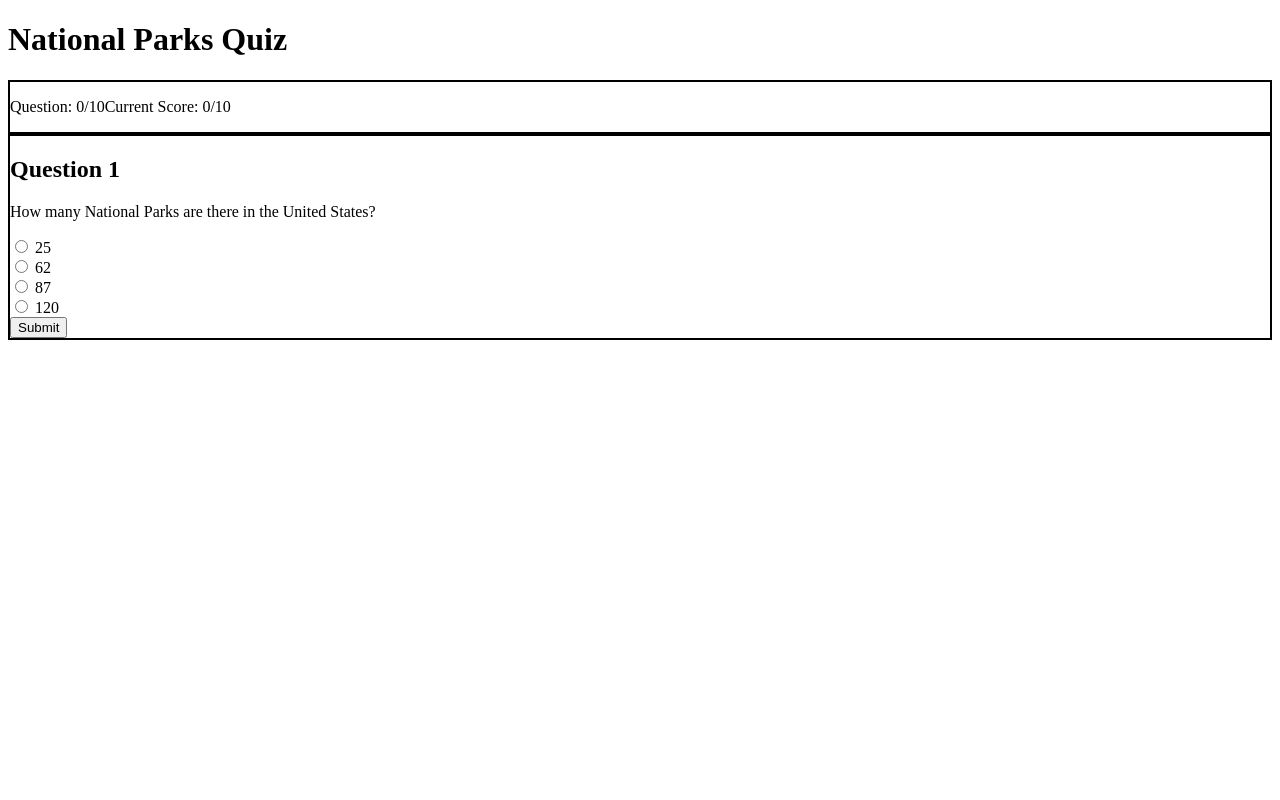
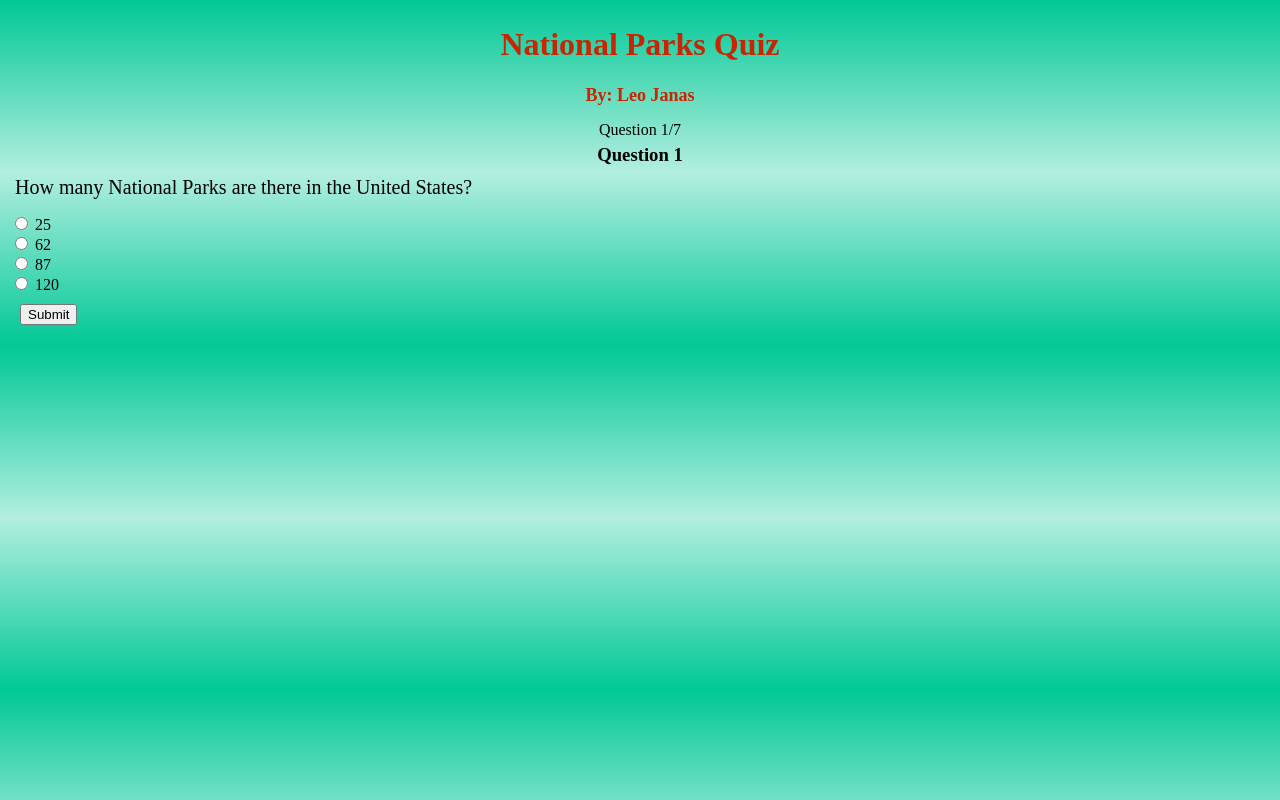
Before and after one commit to Leojanas/quiz-app, a plain HTML site: page index.html in a window 1280 px wide. Both pictures are taken after a click on the button "Begin". Drawn offline with nearby package versions, Linux system fonts and the light colour scheme.

Commit message:
Completed functionality and added some CSS.

```diff
--- a/index.html
+++ b/index.html
@@ -9,15 +9,18 @@
 <body>
     <header>
         <h1>National Parks Quiz</h1>
+        <h2>By: Leo Janas</h2>
     </header>
-    <section class="flex">
-        <p>Question: 0/10</p>
-        <p>Current Score: 0/10</p>
+    <section class="group">
+        <p id="questionNumber" class="item"></p>
+        <p id="currentScore" class="item"></p>
     </section>
-    <!--This section wireframes a typical question screen-->
+
     <section class="js-section">
-        <p>Let's see what you know about national parks.  Press the button below to begin!</p>
-        <form class="js-form">
+        <img src="national-parks-background.jpg" width=50% class="item">
+        <p class="item">Let's see what you know about national parks.  Press the button below to begin!</p>
+
+        <form class="js-form" class="item">
         <button id="begin">Begin</button>
     </form>
     </section>
--- a/index.js
+++ b/index.js
@@ -37,6 +37,20 @@ const quiz = [
         "c": "Yosemite NP and Glacier Bay NP",
         "d": "Grand Teton NP and Badlands NP",
         "correct": "Denali NP and Death Valley NP"
+    },{
+        "question": "What was the most visited National Park in 2019?",
+        "a": "Zion NP",
+        "b": "Grand Canyon NP",
+        "c": "Great Smoky Mountains NP",
+        "d": "Rocky Mountain NP",
+        "correct": "Great Smoky Mountains NP"
+    },{
+        "question": "Which park was most recently given National Park status, in December of 2019?",
+        "a": "White Sands NP",
+        "b": "Indiana Dunes NP",
+        "c": "Black Canyon of the Gunnison NP",
+        "d": "Congaree NP",
+        "correct": "White Sands NP"
     }
 ]
 //create an array to hold the submitted answers and a variable to track the score
@@ -49,6 +63,7 @@ let questionHTML = ``;
 let feedbackHTML = ``;
 let screenTypeQuestion = true;
 let message = 'Error, something went wrong';
+let button = '';
 
 //update score variable
 function updateScore(){
@@ -57,14 +72,12 @@ function updateScore(){
         createFeedback();
         console.log('updateScore ran');
     }
-    //calculate score from quizSubmission array
+
 //check if answer is correct
 function checkSubmission(){
     correct = Boolean(quiz[index].correct === quizSubmission[index]);
     updateScore();
     console.log('checkSubmission ran');
-    //check whether the current submission is correct
-    //update the correct variable
 }
 
 //use submission to add to the quizSubmission array
@@ -76,8 +89,6 @@ function recordSubmission(){
     //retrieve the submission
     //push it to the submission array
 }
-
-
 
 //create feedback screen from previous submission
 function createFeedback(){
@@ -91,12 +102,17 @@ function createFeedback(){
          $('h3').addClass("incorrect");
          $('h3').removeClass("correct");
     }
+    if (questionNumber<quiz.length){
+        button = 'Next Question';
+    }else{
+        button = 'Finish Quiz';
+    }
     let answer = quiz[index].correct;
     feedbackHTML =
     `<h3>${message}</h3>
     <br>
     <p>The answer is ${answer}.</p>
-    <form><button id="next">Next Question</button>
+    <form><button id="next">${button}</button>
     </form>`
     renderScreen();
 //check if current answer is correct
@@ -116,8 +132,8 @@ function createQuestion(questionNumber){
     const d = quiz[index].d;
     console.log('createQuestion ran');
     questionHTML =
-    `<h2>Question ${questionNumber} </h2>
-    <p>${question}</p>
+    `<h3>Question ${questionNumber} </h3>
+    <p class="question">${question}</p>
     <form>
         <input type="radio" id="a" name="answer" value= "${a}" required>
         <label for="a"> ${a} </label><br>
@@ -131,24 +147,30 @@ function createQuestion(questionNumber){
     </form>`
     renderScreen();
     }else{
-        questionHTML = `<p>Quiz Complete</p>`
+        questionHTML = `<p>Quiz Complete</p>
+        <p>Your score is ${score}/${quiz.length}</p>
+        <form>
+        <button>Restart Quiz</button>
+        </form>`
         renderScreen();
     }
 }
-//add one to the current question number
-//access the appropriate question object in the quiz array
-//retrieve the appropriate screen html
 
 //render the screen
 function renderScreen(){
     if (screenTypeQuestion) {
         $('.js-section').html(questionHTML);
+        if(index < quiz.length){
+        $('#questionNumber').html(`Question ${questionNumber}/${quiz.length}`);
+        }
     }
     else {
         $('.js-section').html(feedbackHTML);
+        $('#currentScore').html(`Current Score: ${score}/${questionNumber}`);
     }
-//retrieve the appropriate screen html
+
 }
+
 //track answer submissions from the user
 function handleSubmission(){
     console.log('handleSubmission ran');
@@ -158,20 +180,17 @@ function handleSubmission(){
         recordSubmission();
     })
 }
+
 //track next question submissions from the user
 function handleNext(){
     console.log('handleNext ran');
-    $('.js-section').on('click', '#begin', event => {
-    event.preventDefault();
-    questionNumber = 1;
-    createQuestion(questionNumber);
-    })
-    $('.js-section').on('click', '#next', event => {
+    $('.js-section').on('click', '#next, #begin', event => {
         event.preventDefault();
         questionNumber += 1;
         createQuestion(questionNumber);
     })
 }
+
 //call all functions in a page ready callback function
 function handleQuizApp(){
     handleNext();
--- a/style.css
+++ b/style.css
@@ -1,12 +1,16 @@
 /*This is all the CSS styling for the quiz app */
 
-section{
-    border: 2px solid black;
+
+img{
+    margin: auto 0;
 }
-.flex{
+.group{
     display:flex;
-    flex-direction: row;
+    flex-direction: column;
+    align-items: center;
+    justify-content: space-around;
 }
+
 .incorrect{
     color: red;
 }
@@ -14,3 +18,51 @@ section{
     color: green;
     font-style: bold;
 }
+h1, h2, h3 {
+    text-align: center;
+}
+h1{
+    color: #c82500;
+    text-emphasis: bold;
+}
+h2{
+    padding: 0px;
+    margin: 10px;
+    font-size: 18px;
+    color: #c82500;
+}
+h3{
+    margin: 0px;
+    padding: 5px;
+}
+.group p{
+    padding: 0px 20px;
+    margin: 0px;
+}
+.question{
+    font-size: 20px;
+    padding: 0px 10px;
+    margin: 5px;
+}
+.item{
+    display: flex;
+}
+body{
+    background-image: linear-gradient(rgba(0,200,150,1), rgba(0,200,150,.3), rgba(0,200,150,1) );
+    margin: 0 auto;
+}
+header{
+    padding: 5px;
+    margin: 0px;
+}
+form{
+    padding: 10px;
+}
+form button{
+    margin: 10px;
+    align-items: center;
+}
+form [type=radio]{
+    padding: 10px 5px 0px 5px;
+
+}
```
Also changed, not shown: background.jpg (added).
